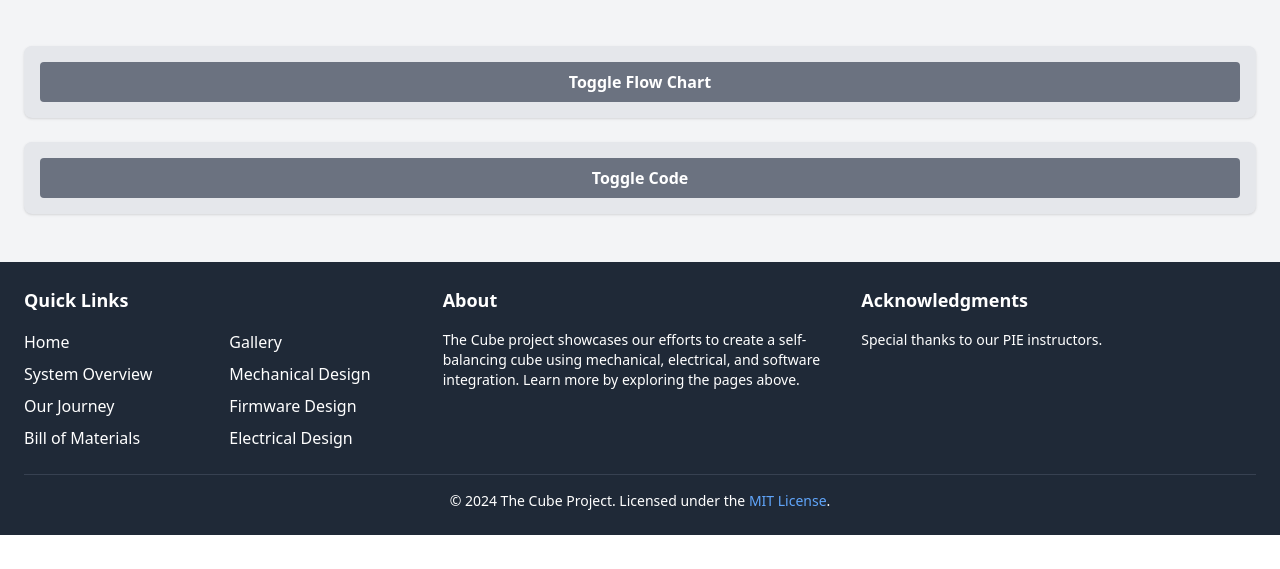
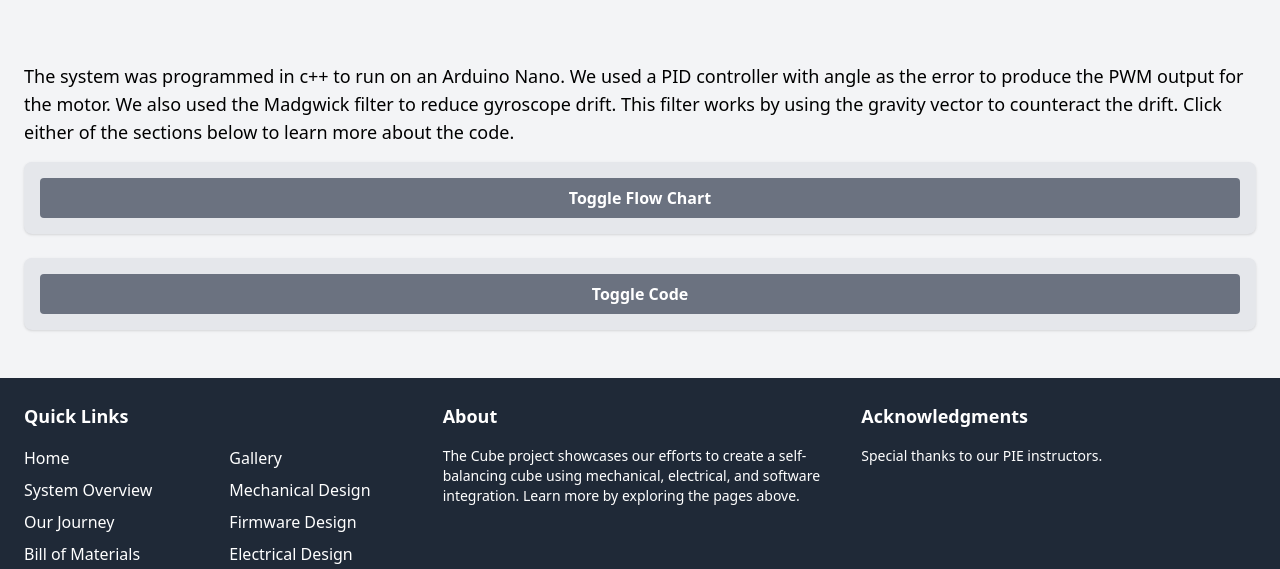
Before and after one commit to NividhSingh/Cube, a plain HTML site: page pages/firmware-design.html in a window 1280 px wide. Shown: the part 386-955 px from the top of the page. Before the commit the page ends 921 px from the top, so only its background shows below. Drawn offline with nearby package versions, Linux system fonts and the light colour scheme; no server answers.

Commit message:
Finished firmware page

```diff
--- a/pages/firmware-design.html
+++ b/pages/firmware-design.html
@@ -103,6 +103,17 @@
 
     <div class="py-12 bg-gray-100">
       <div class="container mx-auto px-6">
+        <p class="my-4"></p>
+        <p class="text-lg">
+          The system was programmed in c++ to run on an Arduino Nano. We used a
+          PID controller with angle as the error to produce the PWM output for
+          the motor. We also used the Madgwick filter to reduce gyroscope drift.
+          This filter works by using the gravity vector to counteract the drift.
+          Click either of the sections below to learn more about the code.
+        </p>
+
+        <p class="my-4"></p>
+
         <!-- Flow Chart Section -->
         <div class="mb-6 bg-gray-200 p-4 rounded-lg shadow">
           <button
@@ -198,16 +209,19 @@
           <!-- Acknowledgments Section -->
           <div>
             <h3 class="text-lg font-bold mb-4">Acknowledgments</h3>
-            <p class="text-sm">
-              Special thanks to our PIE instructors.
-            </p>
+            <p class="text-sm">Special thanks to our PIE instructors.</p>
           </div>
         </div>
         <!-- Footer Bottom -->
         <div class="mt-6 border-t border-gray-700 pt-4 text-center">
           <p class="text-sm">
             &copy; 2024 The Cube Project. Licensed under the
-            <a href="https://opensource.org/licenses/MIT" class="hover:underline text-blue-400" target="_blank">MIT License</a>.
+            <a
+              href="https://opensource.org/licenses/MIT"
+              class="hover:underline text-blue-400"
+              target="_blank"
+              >MIT License</a
+            >.
           </p>
         </div>
       </div>
@@ -217,7 +231,7 @@
     <script>
       function toggleDropdown(id) {
         const element = document.getElementById(id);
-        element.classList.toggle('hidden');
+        element.classList.toggle("hidden");
       }
 
       // Fetch code from a local file and display it
```
